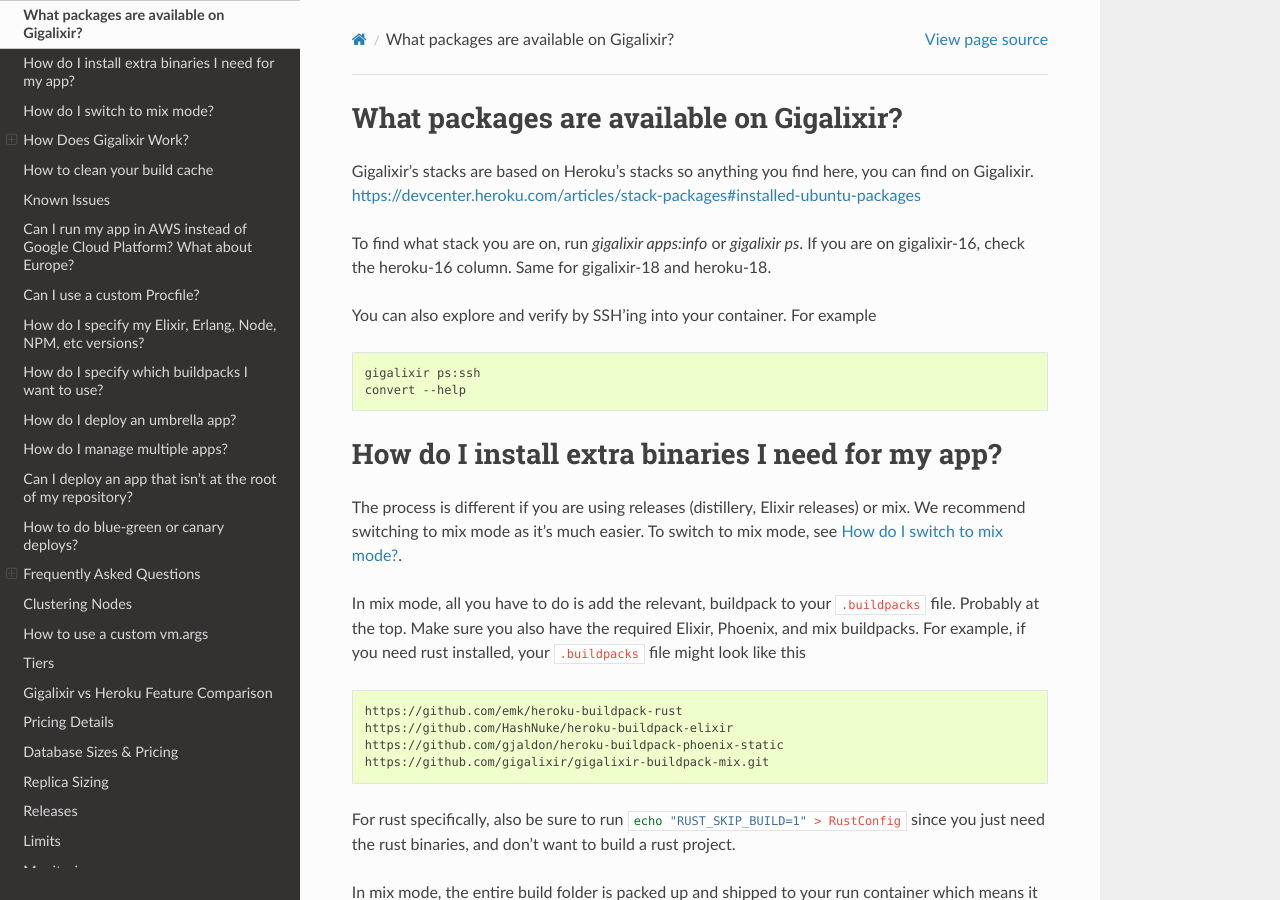
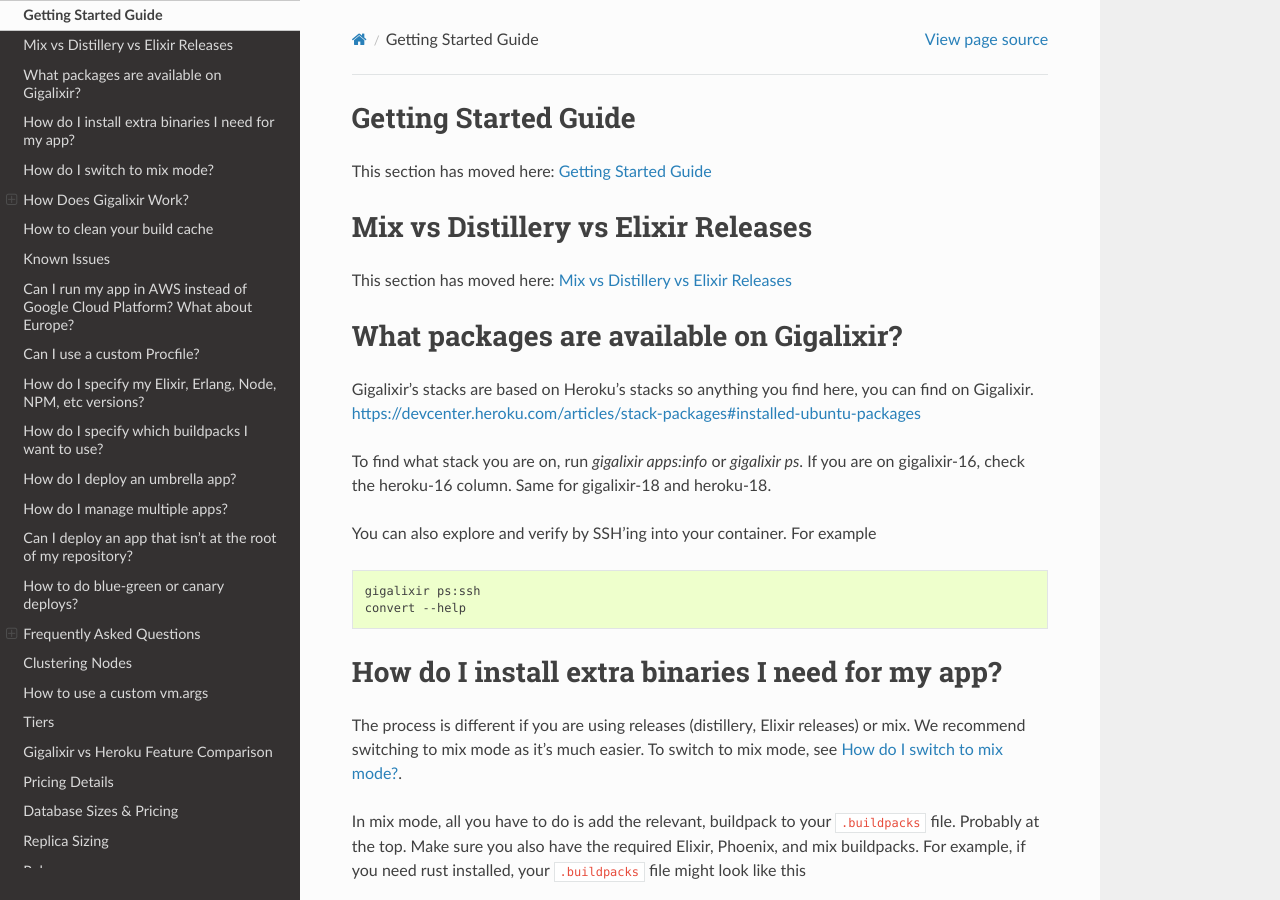
Before and after one commit to gigalixir/gigalixir-cli, a Sphinx documentation site: the page built from docs/source/main.rst, in a window 1280 px wide and 900 px high. Built offline with Sphinx 7.4.7 and the Read the Docs theme 2.0.0, drawn with Linux system fonts in a browser that asks for light colours.

Commit message:
temporary stub sections to preserve old links.

```diff
--- a/docs/source/getting-started-guide.rst
+++ b/docs/source/getting-started-guide.rst
@@ -240,7 +240,6 @@ Whether you have an existing app or you just ran :bash:`mix phx.new`, the goal o
 Important: If you have an umbrella app, be sure to *also* see :ref:`umbrella`.
 
 .. _`mix vs distillery`:
-.. _`deploy-types`:
 
 Mix vs Distillery vs Elixir Releases
 ------------------------------------
--- a/docs/source/main.rst
+++ b/docs/source/main.rst
@@ -1,3 +1,17 @@
+.. _`getting-started-guide`:
+
+Getting Started Guide
+=====================
+
+This section has moved here: :ref:`quick start`
+
+.. _`deploy-types`:
+
+Mix vs Distillery vs Elixir Releases
+====================================
+
+This section has moved here: :ref:`mix vs distillery`
+
 What packages are available on Gigalixir?
 =========================================
 
```
